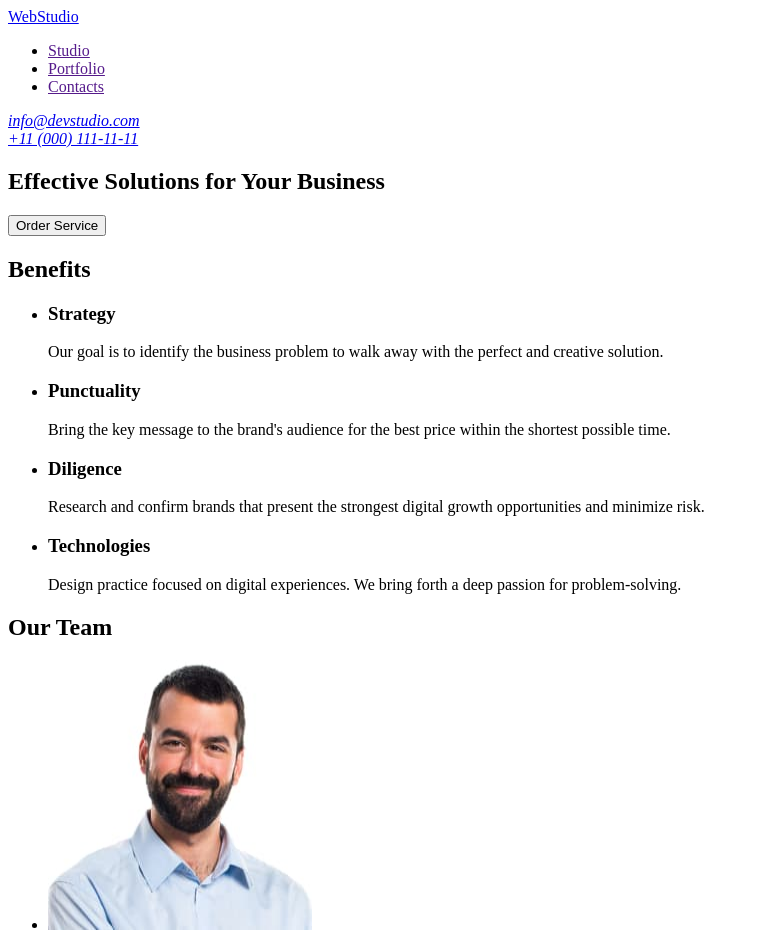
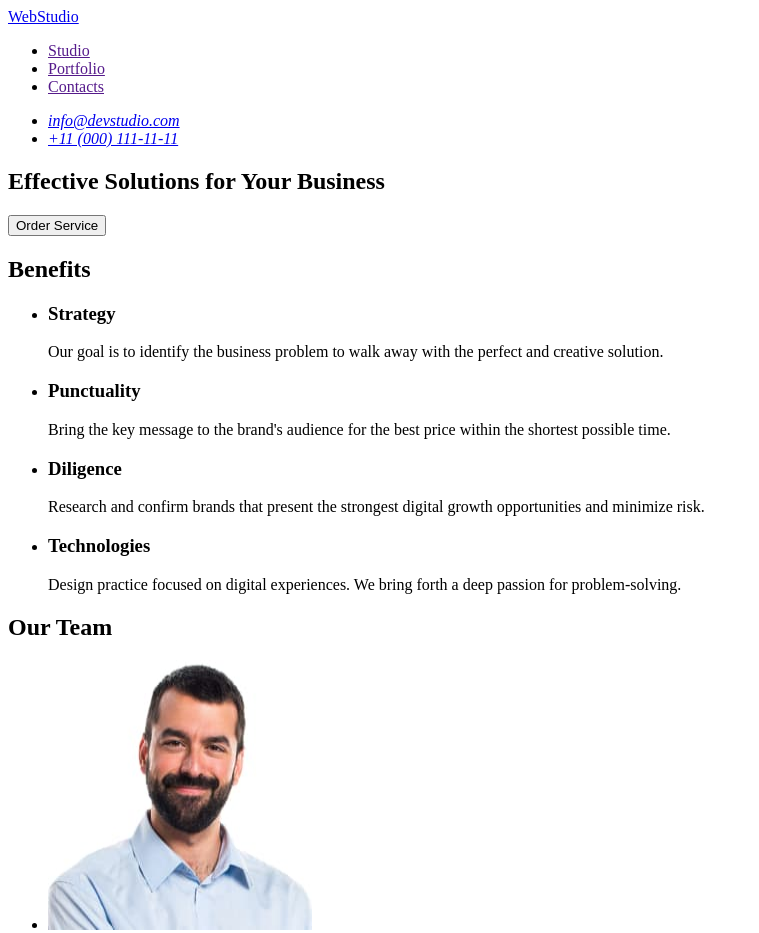
Before and after one commit to arabilona/goit-markup-hw-01, a plain HTML site: page index.html in a window 1280 px wide. Shown: the top 933 px of the page, without its empty margins (0-759 px from the left). Drawn offline with Linux system fonts and the light colour scheme.

Commit message:
change contacts

```diff
--- a/index.html
+++ b/index.html
@@ -28,9 +28,14 @@
 
 <address>
     <!-- Address Menu -->
-
-        <a href="mailto:info@devstudio.com">info@devstudio.com</a><br>
-        <a href="tel:+110001111111">+11 (000) 111-11-11</a><br>
+    <ul>
+        <li>
+        <a href="mailto:info@devstudio.com">info@devstudio.com</a>
+    </li>
+    <li>
+        <a href="tel:+110001111111">+11 (000) 111-11-11</a>
+    </li>
+    </ul>
 </address>
 
    </header>
```
